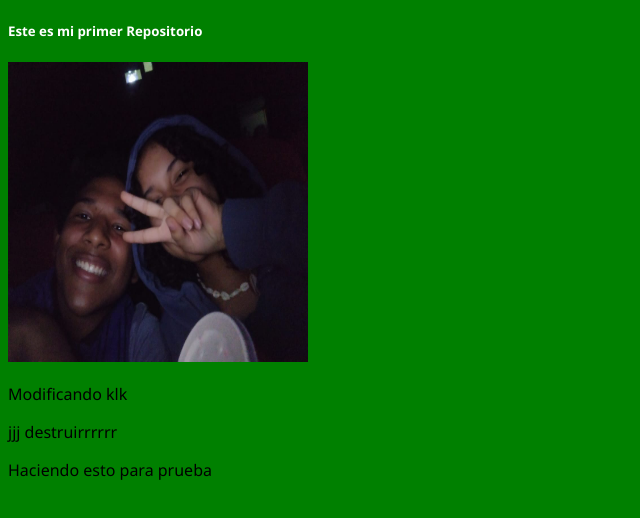
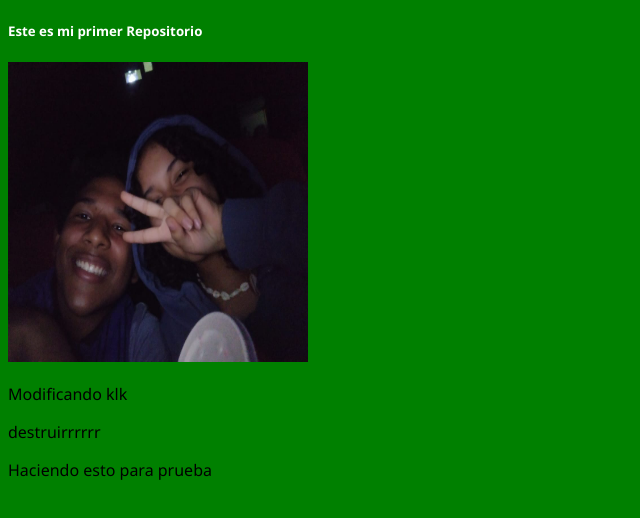
Before and after one commit to DJuanCM/Again, a plain HTML site: page index.html in a window 1280 px wide. Shown: the full height of the page, 0-640 px from the left. Drawn offline with Linux system fonts and the light colour scheme.

Commit message:
Update index.html
Se actualizo

```diff
--- a/index.html
+++ b/index.html
@@ -10,7 +10,6 @@
     <h5>Este es mi primer Repositorio</h5>
     <img src="img.jpeg" alt="" width="300px" height="300px">
     <p>Modificando klk</p>
-    jjj
     destruirrrrrr
     <p>Haciendo esto para prueba</p>
 </body>
```
